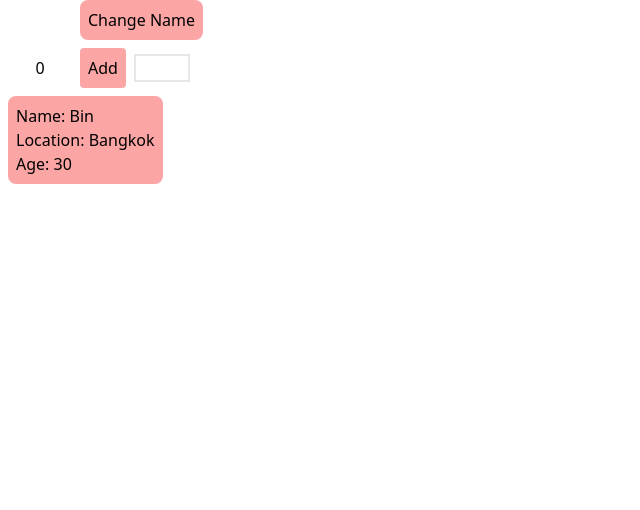
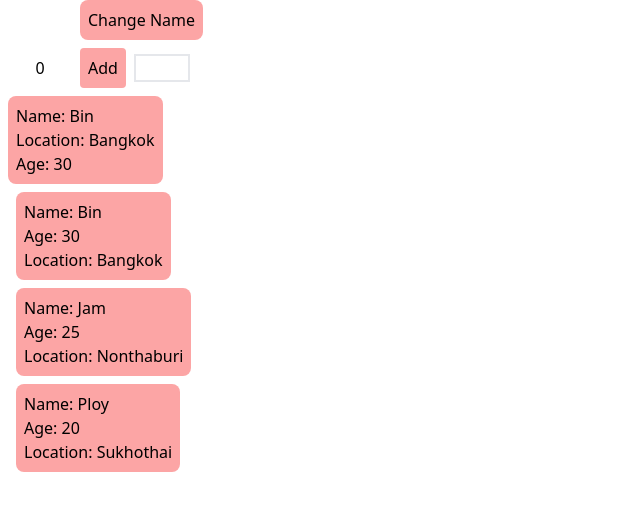
Before and after one commit to soAcademy/workshop-state-and-event, a React (Create React App) app: page / in a window 1280 px wide. Shown: the top 510 px of the page, without its empty margins (0-640 px from the left). Built offline with nearby package versions, Linux system fonts and the light colour scheme.

Commit message:
feat:LocalStorage4

```diff
--- a/src/AppLocalStorage.js
+++ b/src/AppLocalStorage.js
@@ -1,6 +1,7 @@
 import LocalStorage1 from "./LocalStorage/LocalStorage1";
 import LocalStorage2 from "./LocalStorage/LocalStorage2";
 import LocalStorage3 from "./LocalStorage/LocalStorage3";
+import LocalStorage4 from "./LocalStorage/LocalStorage4";
 
 const AppLocalStorage = () => {
   return (
@@ -8,6 +9,7 @@ const AppLocalStorage = () => {
       <LocalStorage1 />
       <LocalStorage2 />
       <LocalStorage3 />
+      <LocalStorage4 />
     </div>
   );
 };
--- /dev/null
+++ b/src/LocalStorage/LocalStorage4.js
@@ -0,0 +1,37 @@
+const LocalStorage4 = () => {
+  const arrayData = [
+    {
+      name: "Bin",
+      location: "Bangkok",
+      age: 30,
+    },
+    {
+      name: "Jam",
+      location: "Nonthaburi",
+      age: 25,
+    },
+    {
+      name: "Ploy",
+      location: "Sukhothai",
+      age: 20,
+    },
+  ];
+  localStorage.setItem("arrayData", JSON.stringify(arrayData));
+  const arrayObject = JSON.parse(localStorage.getItem("arrayData"));
+
+  return (
+    <div className="">
+      {arrayObject.map((e) => {
+        return (
+          <div className="bg-red-300 rounded-lg w-fit m-2 p-2">
+            <div>Name: {e.name}</div>
+            <div>Age: {e.age}</div>
+            <div>Location: {e.location}</div>
+          </div>
+        );
+      })}
+    </div>
+  );
+};
+
+export default LocalStorage4;
```
